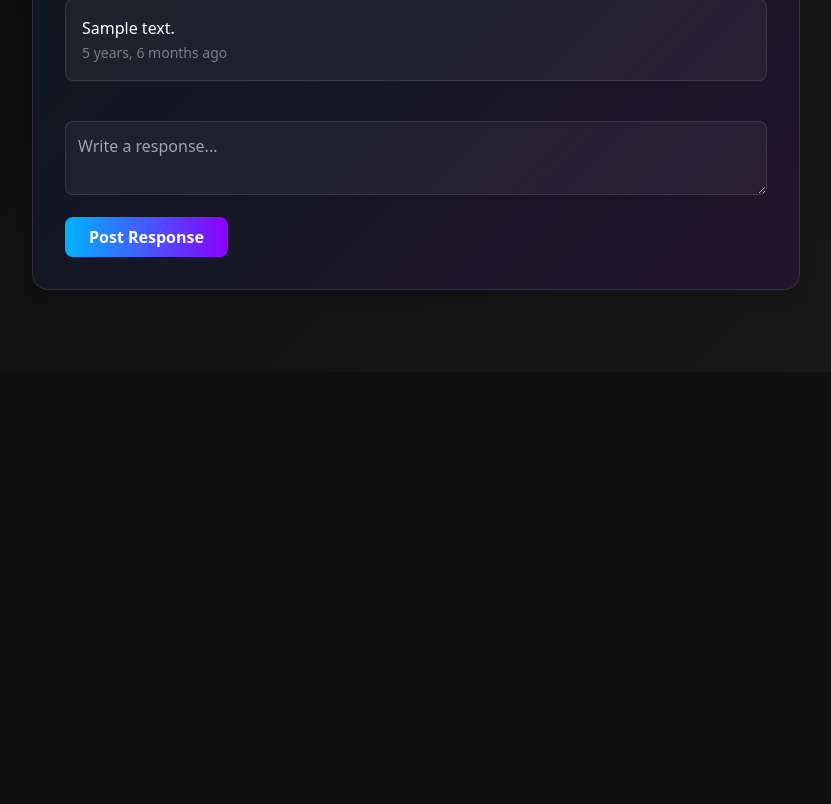
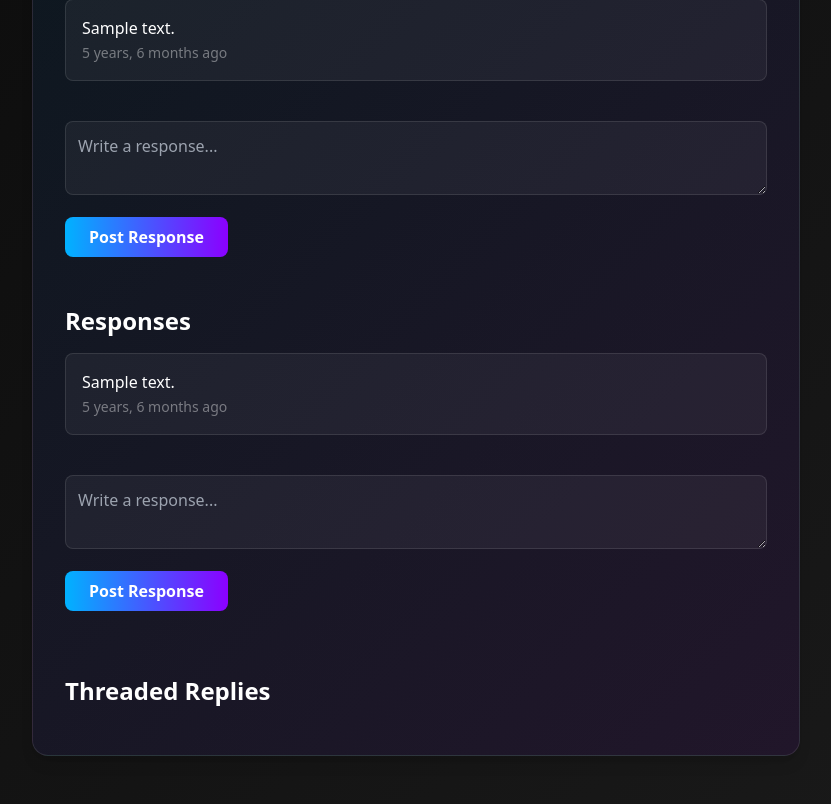
Before and after one commit to LennoxBoyd/LowkeyWall, a Django app: page /confession/1/ in a window 1280 px wide. Shown: the part 428-1232 px from the top of the page, without its empty margins (224-1055 px from the left). Before the commit the page ends 718 px from the top, so only its background shows below. Run offline with Django 5.2, Linux system fonts and the light colour scheme; data comes from the database, SQL or seed files in the repository; tables that the repository leaves empty hold one stand-in row (values such as "Sample post"); some libraries are stand-ins or nearby versions.

Commit message:
Add nested replies feature: models, views, templates, migration

```diff
--- a/LowkeyWall/forms.py
+++ b/LowkeyWall/forms.py
@@ -3,6 +3,7 @@
 from .models import Confession, ContactMessage
 from .models import Confession, Comment
 from .models import Confession
+from .models import Reply
 
 
 # ✅ Full topic list used across forms and models
@@ -91,3 +92,10 @@
         self.fields['topic'].widget.attrs.update({
             'class': 'w-full px-4 py-2 bg-gray-800 border border-white/10 rounded focus:outline-none focus:border-primary text-white'
         })
+
+
+
+class ReplyForm(forms.ModelForm):
+    class Meta:
+        model = Reply
+        fields = ['message']
--- a/LowkeyWall/models.py
+++ b/LowkeyWall/models.py
@@ -1,5 +1,6 @@
 from django.db import models
 import random
+from django.urls import reverse
 
 # --- Choice Definitions ---
 
@@ -77,13 +78,23 @@
     def __str__(self):
         return f"Comment on {self.confession.id} at {self.created_at.strftime('%Y-%m-%d %H:%M')}"
 
+
 class Reply(models.Model):
     confession = models.ForeignKey(Confession, on_delete=models.CASCADE, related_name='replies')
+    parent = models.ForeignKey('self', null=True, blank=True, on_delete=models.CASCADE, related_name='children')
     message = models.TextField()
     created_at = models.DateTimeField(auto_now_add=True)
 
     def __str__(self):
         return f"Reply to Confession {self.confession.id}"
+
+    def get_reply_url(self):
+        return reverse('post_reply', kwargs={
+            'confession_id': self.confession.id,
+            'parent_id': self.id
+        })
+
+
 
 class Upvote(models.Model):
     confession = models.ForeignKey(Confession, on_delete=models.CASCADE, related_name='upvotes')
--- a/LowkeyWall/templates/confession_detail.html
+++ b/LowkeyWall/templates/confession_detail.html
@@ -89,6 +89,46 @@
         </button>
       </form>
     </div>
+    <!-- Existing: Comments Section -->
+<div class="mt-12">
+  <h2 class="text-2xl font-bold mb-4">Responses</h2>
+
+  {% if comments %}
+    <div class="space-y-4 mb-6">
+      {% for comment in comments %}
+        <div class="bg-white/5 p-4 rounded-lg border border-white/10">
+          <p class="text-white">{{ comment.text }}</p>
+          <span class="text-sm text-white/40">{{ comment.created_at|timesince }} ago</span>
+        </div>
+      {% endfor %}
+    </div>
+  {% else %}
+    <p class="text-white/40 italic mb-4">No responses yet. Be the first to respond.</p>
+  {% endif %}
+
+  <!-- Response Form -->
+  <form method="POST" class="space-y-4">
+    {% csrf_token %}
+    {{ comment_form.text }}
+    <button type="submit" class="px-6 py-2 bg-gradient-to-r from-primary to-secondary rounded-button text-white font-semibold hover:opacity-90">
+      Post Response
+    </button>
+  </form>
+</div>
+
+<!-- ✅ New: Replies Section -->
+{% if replies %}
+  <div class="mt-16">
+    <h2 class="text-2xl font-bold mb-4">Threaded Replies</h2>
+
+    <div class="space-y-6">
+      {% for reply in replies %}
+        {% include "reply_item.html" with reply=reply %}
+      {% endfor %}
+    </div>
+  </div>
+{% endif %}
+
   </div>
 
 </body>
--- a/LowkeyWall/urls.py
+++ b/LowkeyWall/urls.py
@@ -34,5 +34,12 @@
     path('learn-more-ads/', views.learn_more_ads_view, name='learn_more_ads'),
 
     # API endpoint
+
     path('api/confessions/', views.get_confessions, name='api_confessions'),
+
+    path('my_confessions/', views.my_confessions, name='my_confessions'),
+    path('reply/<int:confession_id>/', views.post_reply, name='post_reply'),
+    path('reply/<int:confession_id>/<int:parent_id>/', views.post_reply, name='post_reply'),
+
+
 ]
--- a/LowkeyWall/views.py
+++ b/LowkeyWall/views.py
@@ -6,6 +6,7 @@
 from django.contrib import messages
 from django.utils import timezone
 from django.conf import settings
+
 
 
 import json
@@ -147,6 +148,9 @@
     confession = get_object_or_404(Confession, pk=pk)
     comments = Comment.objects.filter(confession=confession).order_by('-created_at')
 
+    # 🗂️ ✅ Get only top-level replies (parent is null)
+    replies = confession.replies.filter(parent__isnull=True).order_by('created_at')
+
     if request.method == 'POST':
         form = CommentForm(request.POST)
         if form.is_valid():
@@ -160,8 +164,32 @@
     return render(request, 'confession_detail.html', {
         'confession': confession,
         'comments': comments,
+        'replies': replies,      # ✅ Pass replies here!
         'comment_form': form,
     })
+
+def post_reply(request, confession_id, parent_id=None):
+    confession = get_object_or_404(Confession, id=confession_id)
+    parent = None
+    if parent_id:
+        parent = get_object_or_404(Reply, id=parent_id)
+
+    if request.method == 'POST':
+        form = ReplyForm(request.POST)
+        if form.is_valid():
+            reply = form.save(commit=False)
+            reply.confession = confession
+            reply.parent = parent
+            reply.save()
+            return JsonResponse({
+                'success': True,
+                'message': reply.message,
+                'created_at': reply.created_at.strftime("%Y-%m-%d %H:%M"),
+                'reply_id': reply.id,
+                'html': render_to_string("reply_item.html", {'reply': reply, 'reply_form': ReplyForm()}, request=request)
+            })
+        else:
+            return JsonResponse({'success': False, 'errors': form.errors})
 
 
 # -------------------- Upvote --------------------
```
Also changed, not shown: LowkeyWall/migrations/0010_confession_session_owner_reply_parent_and_more.py (added), LowkeyWall/templates/reply_item.html (added).
